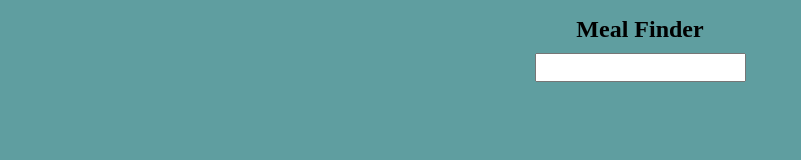
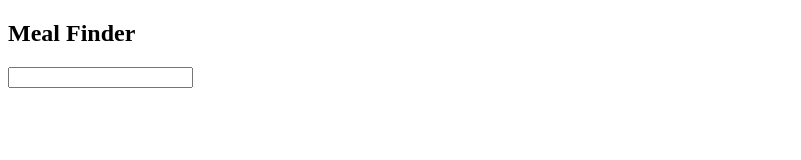
Before and after one commit to EmirDzhamanbashev/Api-Project, a plain HTML site: page index.html in a window 1280 px wide. Shown: the whole page, without its empty margins (0-801 px from the left). Drawn offline with Linux system fonts and the light colour scheme.

Commit message:
Revert "some css for the website"

```diff
--- a/index.html
+++ b/index.html
@@ -4,7 +4,6 @@
     <meta charset="UTF-8">
     <meta name="viewport" content="width=device-width, initial-scale=1.0">
     <title>Document</title>
-    <link rel="stylesheet" href="style.css">
 </head>
 <body>
     <section>
--- a/style.css
+++ /dev/null
@@ -1,18 +0,0 @@
-* {
-    margin: 0;
-    padding: 0;
-    box-sizing: border-box;
-}
-section {
-    padding: 1rem;
-    background-color:cadetblue;
-    display: flex;
-    flex-direction: column;
-    align-items: center;
-    height: 100vh;
-    gap: 10px;
-}
-
-.search {
-    padding: 5px 15px;
-}
```
